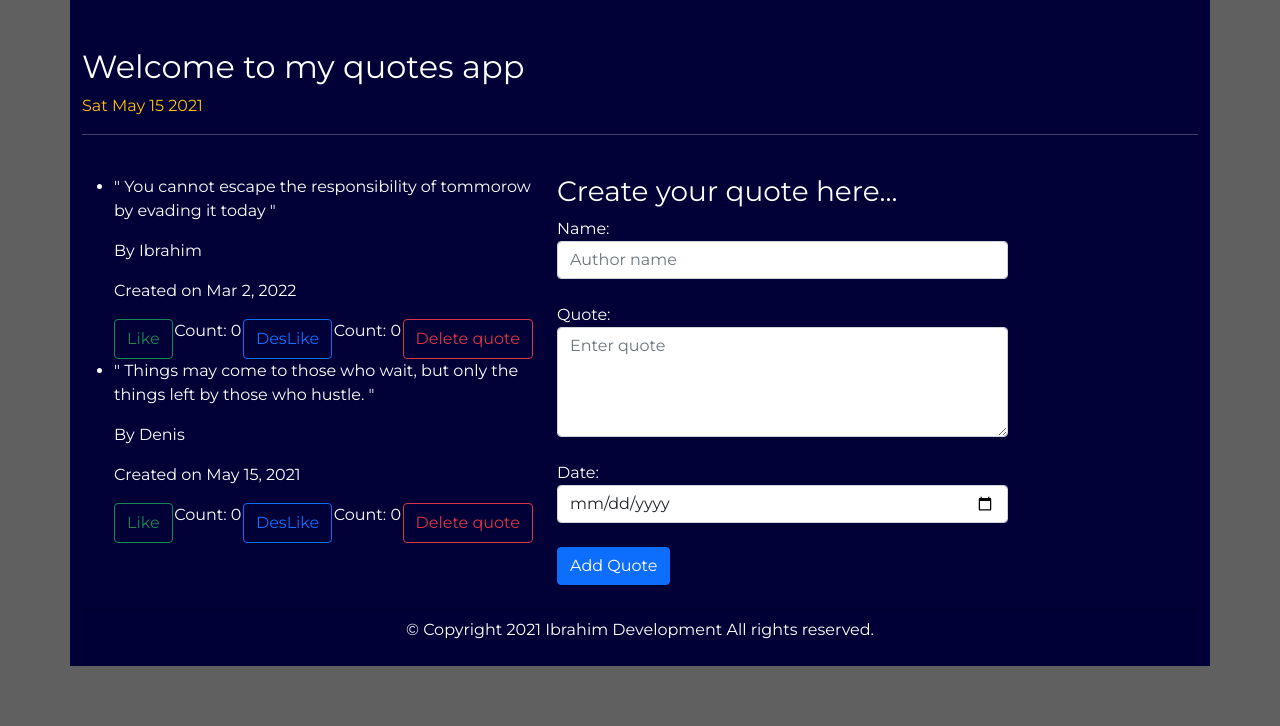
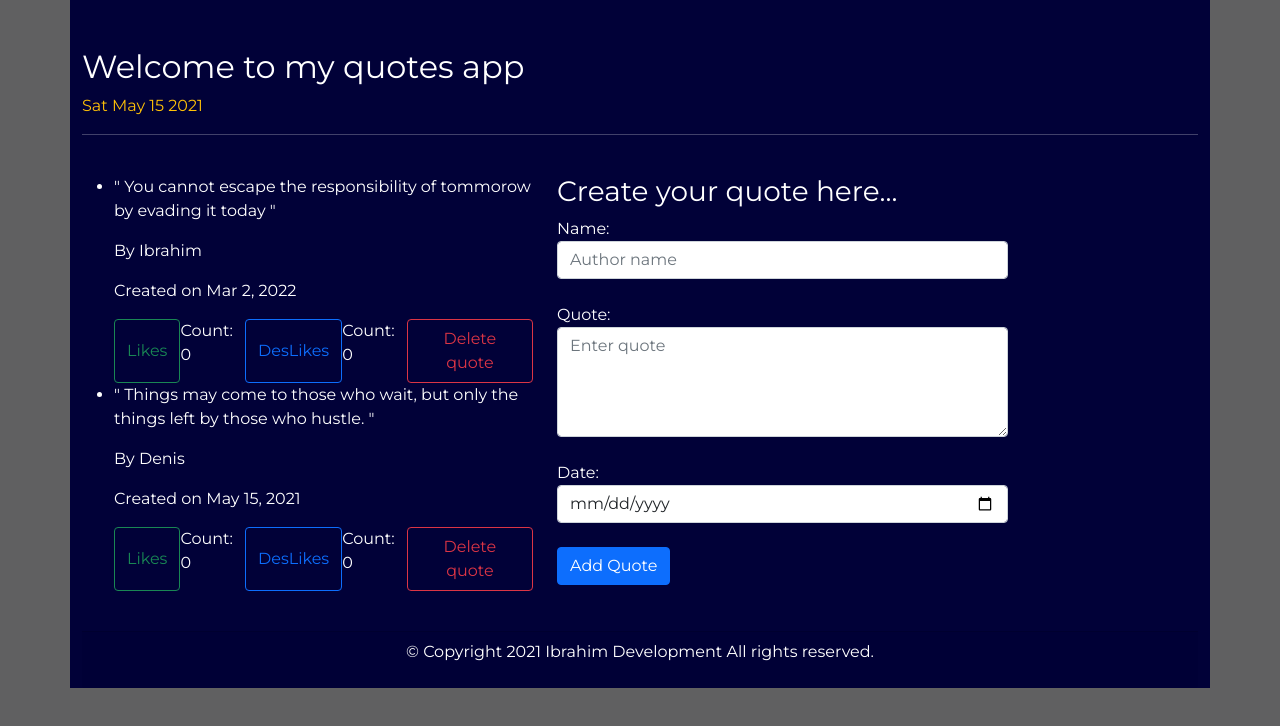
Before and after one commit to Rubyroy12/quotes-app, an Angular app: page / in a window 1280 px wide. Shown: the top 726 px of the page. Built offline with nearby package versions, Linux system fonts and the light colour scheme.

Commit message:
change like to likes

```diff
--- a/src/app/header/header.component.html
+++ b/src/app/header/header.component.html
@@ -23,11 +23,11 @@
 
 
           <div class="d-flex justify-content-between">
-            <button class="btn btn-outline-success" (click)="upvote()">Like</button>
+            <button class="btn btn-outline-success" (click)="upvote()">Likes</button>
 
             <p>Count: {{totalVoteCount}}</p>
 
-            <button class="btn btn-outline-primary" (click)="downvote()">DesLike</button>
+            <button class="btn btn-outline-primary" (click)="downvote()">DesLikes</button>
             <p>Count: {{totalVoteCount}}</p>
 
             <button class="btn btn-outline-danger" (click)="quoteDelete(i)">Delete quote</button>
```
